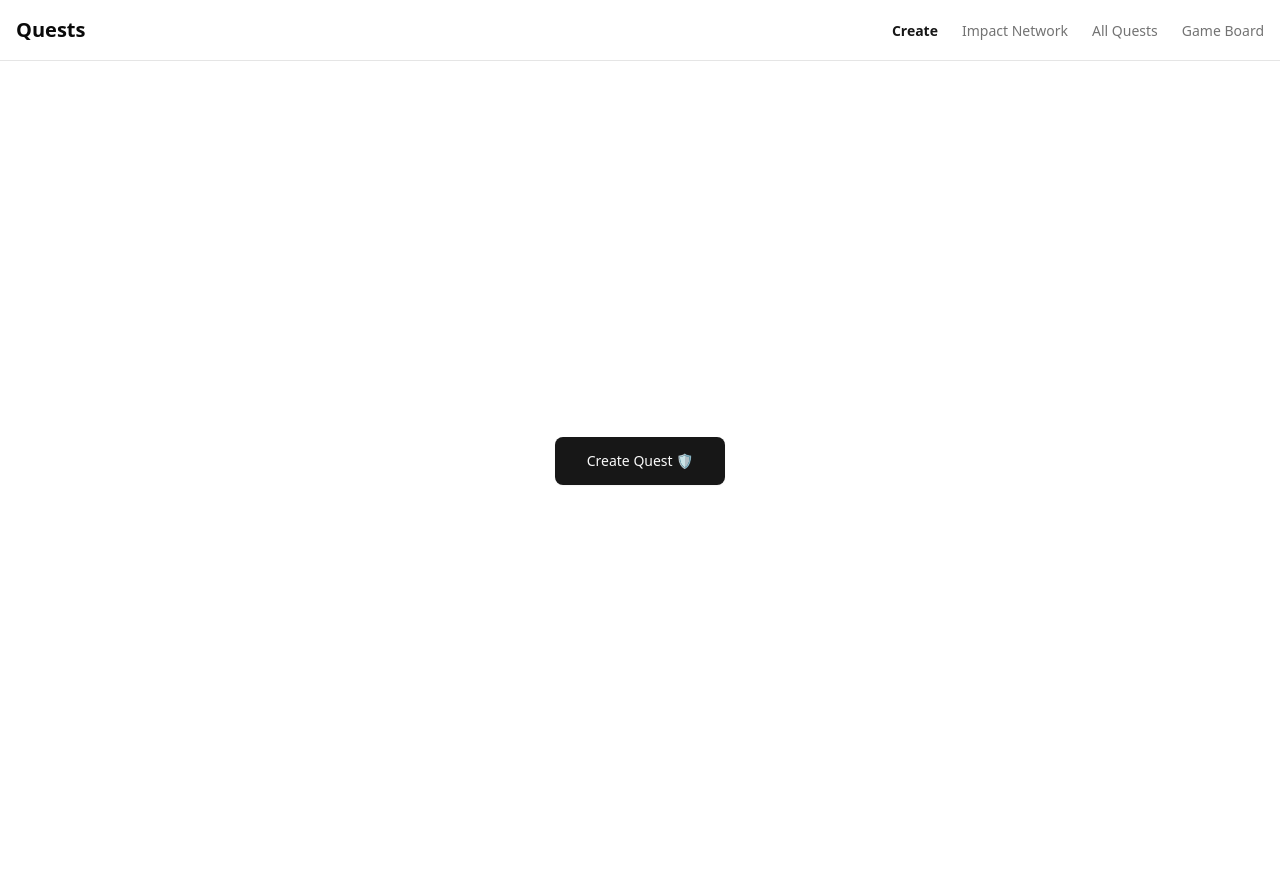
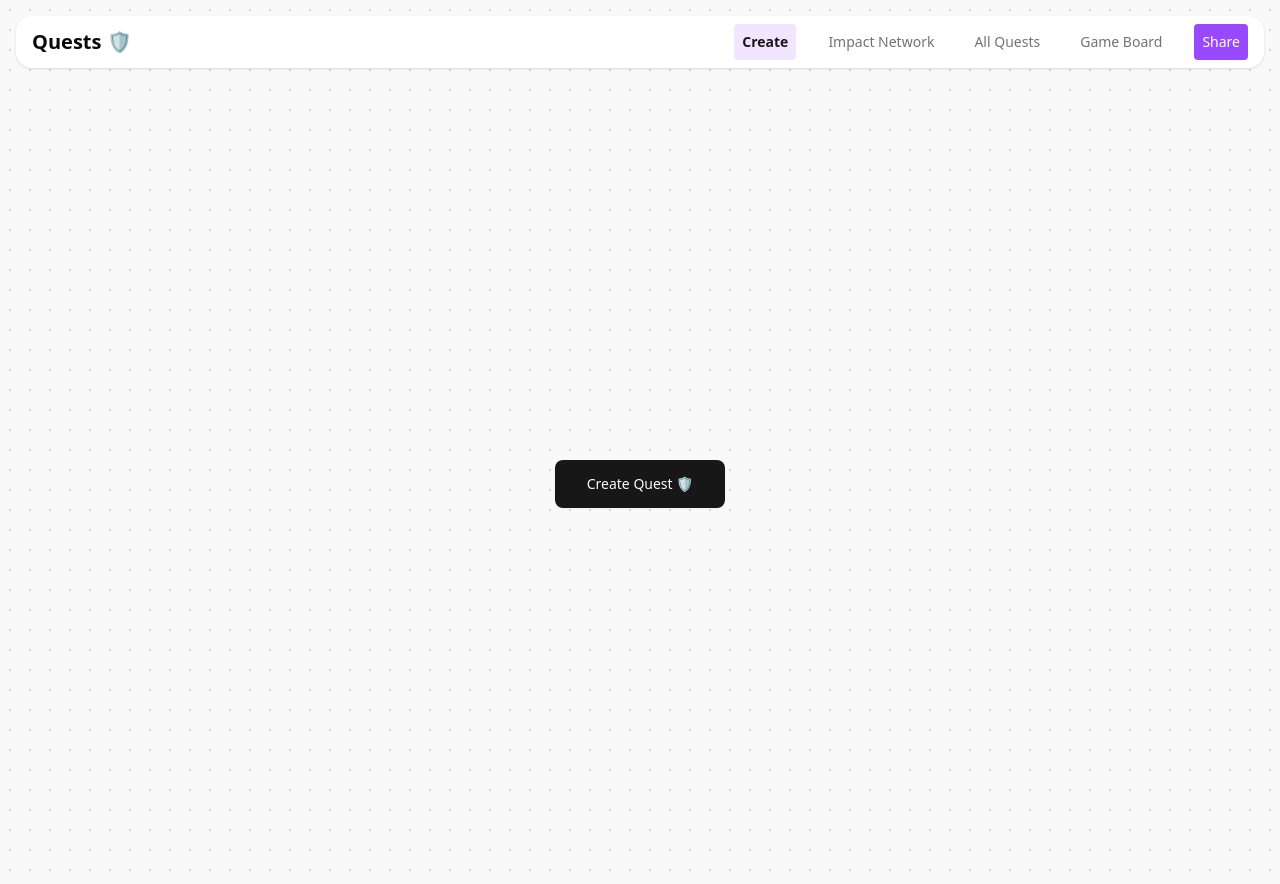
Before and after one commit to Taiwonator/TheLab, a Next.js app: page /quests/create in a window 1280 px wide. Before the commit the page ends 861 px from the top, so only its background shows below. Built offline with nearby package versions, Linux system fonts and the light colour scheme.

Commit message:
feat: more styling

```diff
--- a/src/app/(frontend)/page.tsx
+++ b/src/app/(frontend)/page.tsx
@@ -5,7 +5,7 @@ import React from 'react'
 import { fileURLToPath } from 'url'
 
 import config from '@/payload.config'
-import './styles.css'
+import '@(frontend)/styles/mock-pages.css'
 
 export default async function HomePage() {
   const headers = await getHeaders()
@@ -19,11 +19,11 @@ export default async function HomePage() {
     <div className="home">
       <div className="content">
         <picture>
-          <source srcSet="https://raw.githubusercontent.com/payloadcms/payload/main/packages/ui/src/assets/payload-favicon.svg" />
+          <source srcSet="https://irp.cdn-website.com/3b1e1eec/dms3rep/multi/BizClik-Transp-RGB.svg" />
           <Image
             alt="Payload Logo"
             height={65}
-            src="https://raw.githubusercontent.com/payloadcms/payload/main/packages/ui/src/assets/payload-favicon.svg"
+            src="https://irp.cdn-website.com/3b1e1eec/dms3rep/multi/BizClik-Transp-RGB.svg"
             width={65}
           />
         </picture>
@@ -38,23 +38,26 @@ export default async function HomePage() {
           >
             Go to admin panel
           </a>
-          <a
+          {/* <a
             className="docs"
             href="https://payloadcms.com/docs"
             rel="noopener noreferrer"
             target="_blank"
           >
             Documentation
-          </a>
+          </a> */}
           <a className="docs" href="/mock-pages">
             Mock Pages ⭐
+          </a>
+          <a className="docs" href="/quests">
+            Quests 🛡️
           </a>
         </div>
       </div>
       <div className="footer">
-        <p>Update this page by editing</p>
+        <p>Experimental tools helpful to the</p>
         <a className="codeLink" href={fileURL}>
-          <code>app/(frontend)/page.tsx</code>
+          <code>Web Team 🎉</code>
         </a>
       </div>
     </div>
--- a/src/app/(frontend)/quests/components/QuestsNavigation.tsx
+++ b/src/app/(frontend)/quests/components/QuestsNavigation.tsx
@@ -19,19 +19,17 @@ export function QuestsNavigation() {
       <ul className="flex space-x-6">
         {navItems.map((item) => {
           // Check if the current path matches this nav item
-          const isActive = item.exact
-            ? pathname === item.href
-            : pathname.startsWith(item.href)
+          const isActive = item.exact ? pathname === item.href : pathname.startsWith(item.href)
 
           return (
-            <li key={item.href}>
+            <li key={item.href} className="relative">
               <Link
                 href={item.href}
                 className={cn(
-                  "text-sm font-medium transition-colors hover:text-primary",
+                  'text-sm font-medium transition-colors py-2 px-2 inline-flex rounded hover:text-primary hover:bg-black/5',
                   isActive
-                    ? "text-primary font-semibold"
-                    : "text-muted-foreground"
+                    ? 'text-primary font-semibold bg-figma-purple-light hover:bg-figma-purple-light'
+                    : 'text-muted-foreground',
                 )}
               >
                 {item.label}
@@ -39,6 +37,16 @@ export function QuestsNavigation() {
             </li>
           )
         })}
+        <li className="relative">
+          <Link
+            href="#"
+            className={cn(
+              'text-sm font-medium transition-colors py-2 px-2 inline-flex rounded text-white bg-figma-purple hover:bg-figma-purple/90',
+            )}
+          >
+            Share
+          </Link>
+        </li>
       </ul>
     </nav>
   )
--- a/src/app/(frontend)/quests/layout.tsx
+++ b/src/app/(frontend)/quests/layout.tsx
@@ -1,6 +1,7 @@
 import '../styles/globals.css'
 import Link from 'next/link'
 import { QuestsNavigation } from './components/QuestsNavigation'
+import { cn } from '@(frontend)/lib/utils'
 
 export const metadata = {
   title: 'Quests',
@@ -9,11 +10,11 @@ export const metadata = {
 
 export default function QuestsLayout({ children }: { children: React.ReactNode }) {
   return (
-    <div className="min-h-screen bg-background">
-      <header className="border-b">
-        <div className="container mx-auto py-4 px-4 flex justify-between items-center">
+    <div className="min-h-screen bg-pokerdot">
+      <header className="p-4">
+        <div className="container mx-auto py-2 px-4 flex justify-between items-center bg-white rounded-2xl shadow-sm">
           <Link href="/quests" className="text-xl font-bold">
-            Quests
+            Quests 🛡️
           </Link>
           <QuestsNavigation />
         </div>
--- a/src/app/(frontend)/styles/globals.css
+++ b/src/app/(frontend)/styles/globals.css
@@ -37,6 +37,8 @@
   --sidebar-accent-foreground: oklch(0.205 0 0);
   --sidebar-border: oklch(0.922 0 0);
   --sidebar-ring: oklch(0.708 0 0);
+  --figma-purple: oklch(0.6 0.2541 298.01);
+  --figma-purple-light: oklch(0.94 0.0369 306.42);
 }
 
 .dark {
@@ -72,6 +74,7 @@
   --sidebar-accent-foreground: oklch(0.985 0 0);
   --sidebar-border: oklch(0.269 0 0);
   --sidebar-ring: oklch(0.439 0 0);
+  --figma-purple: oklch(0.7268 0.2259 306.41);
 }
 
 @theme inline {
@@ -111,6 +114,9 @@
   --color-sidebar-accent-foreground: var(--sidebar-accent-foreground);
   --color-sidebar-border: var(--sidebar-border);
   --color-sidebar-ring: var(--sidebar-ring);
+  /* MICHAEL'S PALLETEE */
+  --color-figma-purple: var(--figma-purple);
+  --color-figma-purple-light: var(--figma-purple-light);
 }
 
 @layer base {
@@ -121,3 +127,9 @@
     @apply bg-background text-foreground;
   }
 }
+
+.bg-pokerdot {
+  background-color: #f9f9f9; /* Light background */
+  background-image: radial-gradient(#d3d3d3 0.8px, transparent 0.8px);
+  background-size: 20px 20px;
+}
```
